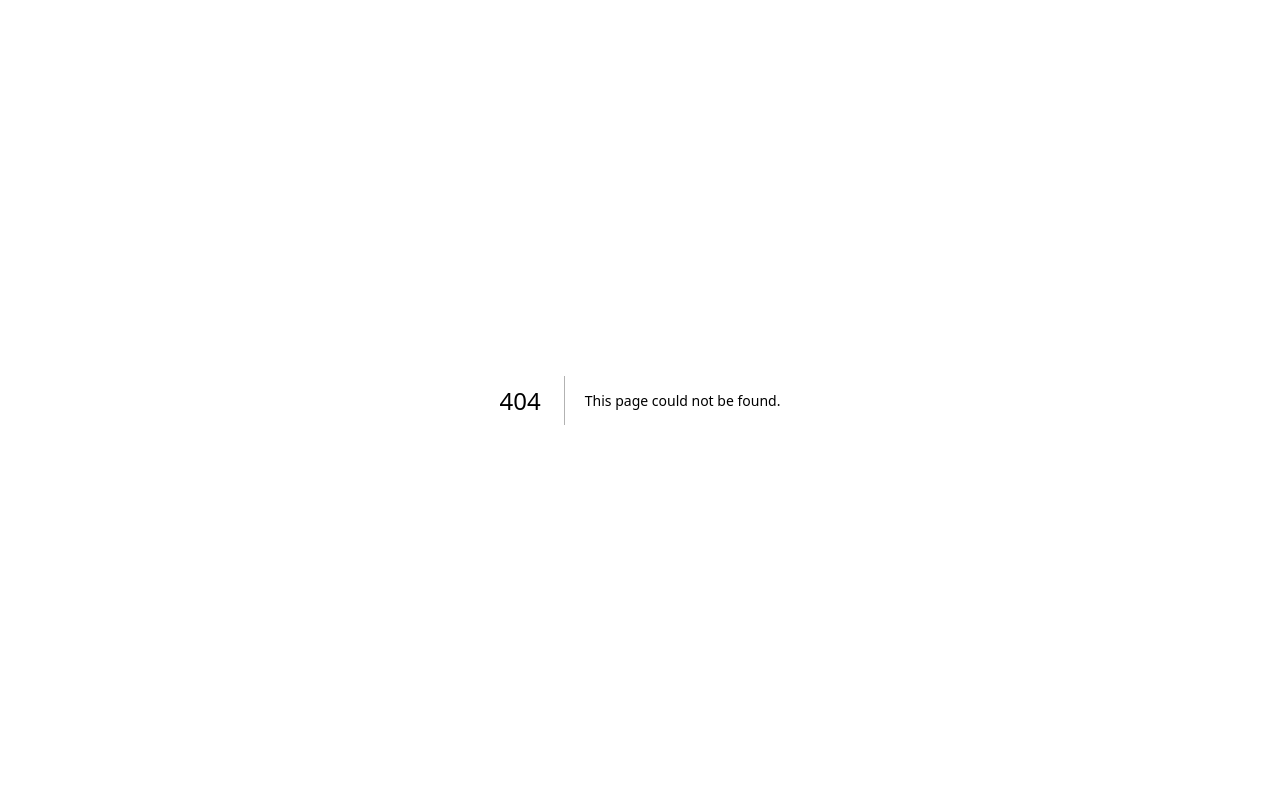
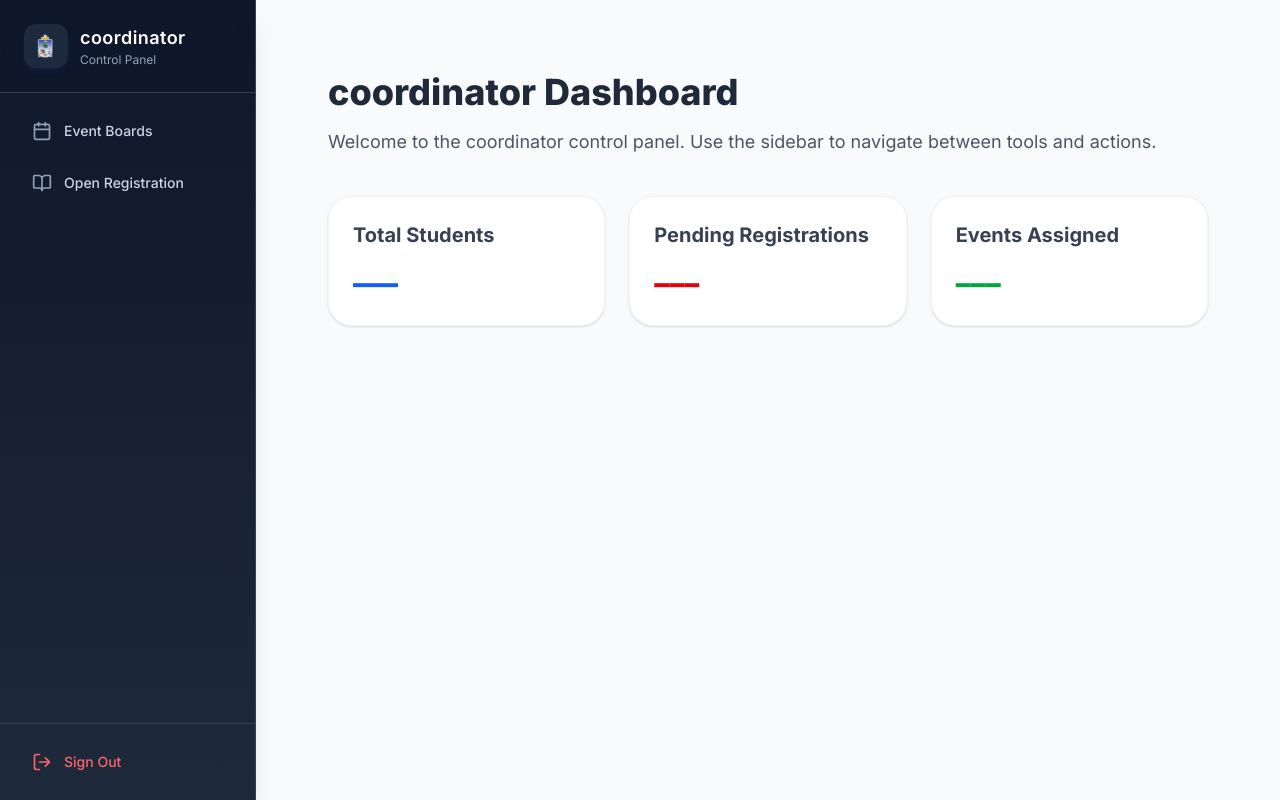
Before and after one commit to JWS-Technology/indep, a Next.js app: page /coordinator in a window 1280 px wide. Before the commit this address had no page. Built offline with nearby package versions, Linux system fonts and the light colour scheme.

Commit message:
Merge branch 'main' of https://github.com/JWS-Technology/indep

```diff
--- a/app/cooardinator/layout.tsx
+++ b/app/coordinator/layout.tsx
@@ -1,12 +1,12 @@
 "use client";
 
-import CooardinatorSidebar from "@/components/Cooardinator/CooardinatorSidebar";
+import CoordinatorSidebar from "@/components/Coordinator/CoordinatorSidebar";
 
-export default function cooardinatorLayout({ children }: { children: React.ReactNode }) {
+export default function coordinatorLayout({ children }: { children: React.ReactNode }) {
     return (
         <div className="flex">
             {/* Sidebar */}
-            <CooardinatorSidebar />
+            <CoordinatorSidebar />
 
             {/* Content Area */}
             <main className="flex-1 ml-64 min-h-screen bg-gray-50 p-10">
--- a/app/cooardinator/page.tsx
+++ b/app/coordinator/page.tsx
@@ -1,10 +1,10 @@
-export default function cooardinatorDashboard() {
+export default function coordinatorDashboard() {
     return (
         <div className="p-8">
-            <h1 className="text-4xl font-black text-gray-800">Cooardinator Dashboard</h1>
+            <h1 className="text-4xl font-black text-gray-800">coordinator Dashboard</h1>
 
             <p className="text-gray-600 mt-4 text-lg">
-                Welcome to the Cooardinator control panel.
+                Welcome to the coordinator control panel.
                 Use the sidebar to navigate between tools and actions.
             </p>
 
--- a/app/cooardinator/registration/page.tsx
+++ b/app/coordinator/registration/page.tsx
@@ -47,7 +47,7 @@ export default function EventsPage() {
     const fetchRegistrations = async () => {
         try {
             setLoading(true);
-            const res = await fetch("/api/cooardinator/registrations");
+            const res = await fetch("/api/coordinator/registrations");
             const data = await res.json();
             setRegistrations(data);
         } catch (error) {
@@ -86,7 +86,7 @@ export default function EventsPage() {
         }
 
         try {
-            const response = await fetch(`/api/cooardinator/registrations/${id}`, {
+            const response = await fetch(`/api/coordinator/registrations/${id}`, {
                 method: "PATCH",
                 headers: {
                     "Content-Type": "application/json",
@@ -123,7 +123,7 @@ export default function EventsPage() {
         if (!confirm("Are you sure you want to approve this registration?")) return;
 
         try {
-            const response = await fetch(`/api/cooardinator/registrations/${id}`, {
+            const response = await fetch(`/api/coordinator/registrations/${id}`, {
                 method: "PATCH",
                 headers: { "Content-Type": "application/json" },
                 body: JSON.stringify({ status: "approved" }),
--- a/components/Cooardinator/CooardinatorSidebar.tsx
+++ b/components/Coordinator/CoordinatorSidebar.tsx
@@ -15,8 +15,8 @@ export default function CoordinatorSidebar() {
     const pathname = usePathname();
 
     const navItems = [
-        { name: "Event Boards", href: "/cooardinator/events", icon: Calendar },
-        { name: "Open Registration", href: "/cooardinator/registration", icon: BookOpen },
+        { name: "Event Boards", href: "/coordinator/events", icon: Calendar },
+        { name: "Open Registration", href: "/coordinator/registration", icon: BookOpen },
     ];
 
     const handleLogout = async () => {
@@ -40,7 +40,7 @@ export default function CoordinatorSidebar() {
     </div>
 
     <div>
-        <h1 className="font-semibold text-lg tracking-wide">COOARDINATOR</h1>
+        <h1 className="font-semibold text-lg tracking-wide">coordinator</h1>
         <p className="text-xs text-slate-400">Control Panel</p>
     </div>
 </div>
```
Also changed, not shown: app/coordinator/events/page.tsx (renamed from app/cooardinator/events/page.tsx).
